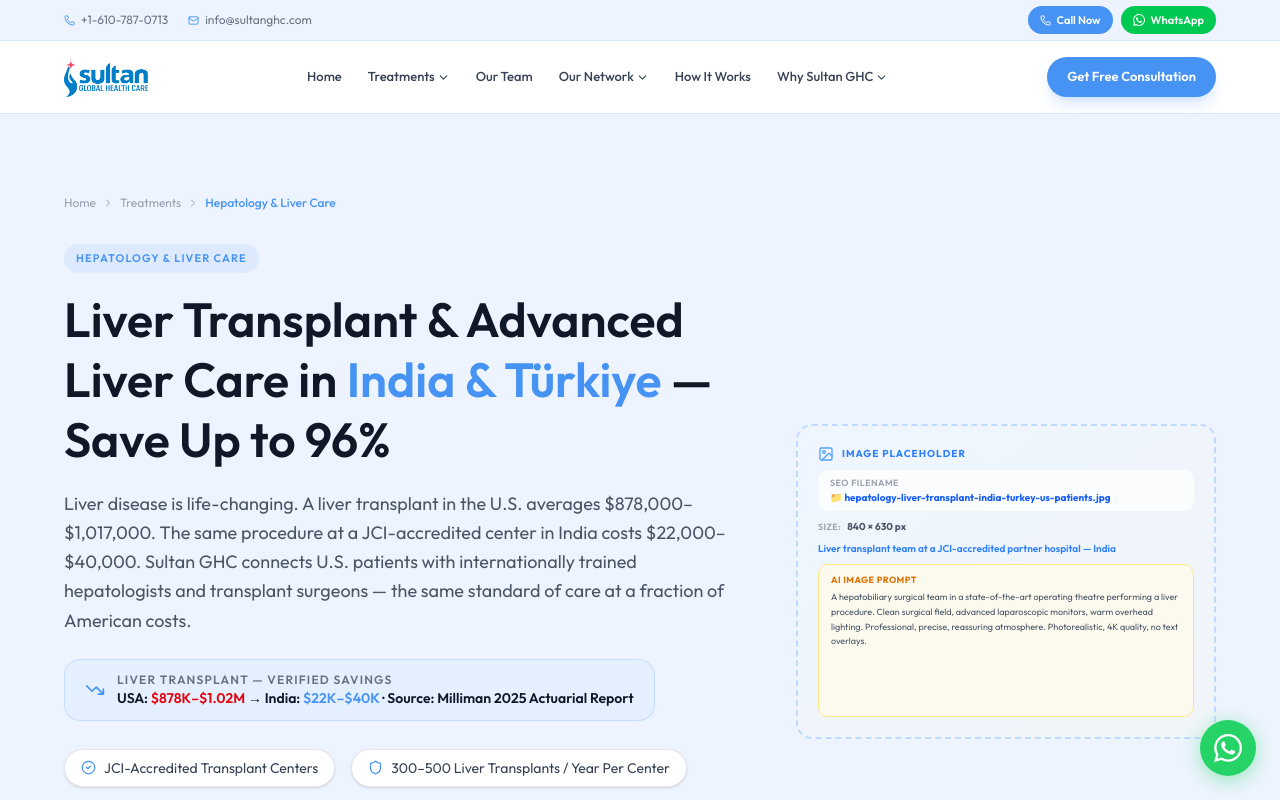
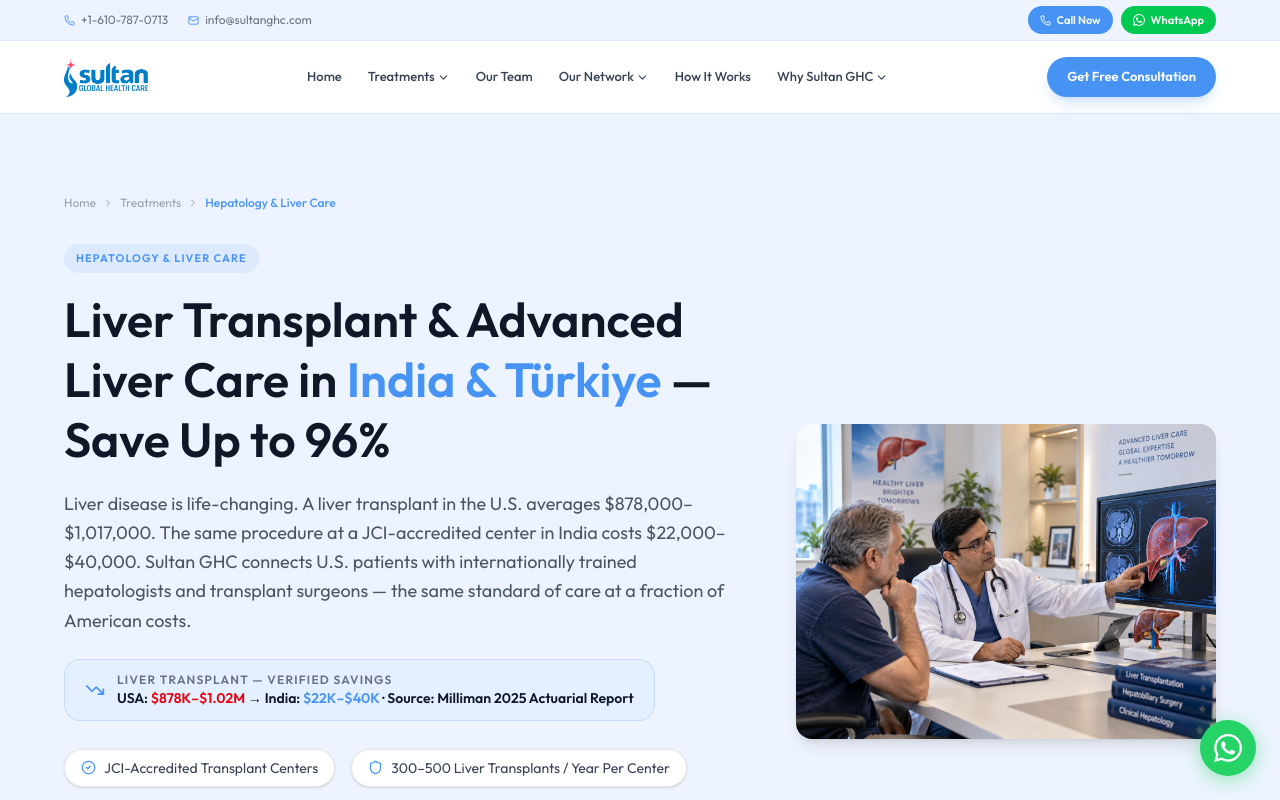
Before and after one commit to sultanglobalhealthcare/sghc-new-website, a Next.js app: page /treatments/hepatology-liver-care in a window 1280 px wide. Shown: the top 800 px of the page. Built offline with nearby package versions, Linux system fonts and the light colour scheme.

Commit message:
feat: link hepatology and pulmonology real images to treatment pages

```diff
--- a/src/app/treatments/hepatology-liver-care/page.jsx
+++ b/src/app/treatments/hepatology-liver-care/page.jsx
@@ -350,14 +350,13 @@
             </div>
 
             <div className="w-full lg:w-[420px] shrink-0">
-              <ImagePlaceholder
-                filename="hepatology-liver-transplant-india-turkey-us-patients.jpg"
-                width={840}
-                height={630}
-                aspectRatio="4/3"
-                label="Liver transplant team at a JCI-accredited partner hospital — India"
-                aiPrompt="A hepatobiliary surgical team in a state-of-the-art operating theatre performing a liver procedure. Clean surgical field, advanced laparoscopic monitors, warm overhead lighting. Professional, precise, reassuring atmosphere. Photorealistic, 4K quality, no text overlays."
-              />
+              <div className="rounded-2xl overflow-hidden shadow-lg aspect-[4/3] relative">
+                <img
+                  src="/hepatology-liver-transplant-india-turkey-us-patients.png"
+                  alt="Liver transplant team at a JCI-accredited partner hospital in India — Sultan GHC"
+                  className="w-full h-full object-cover object-center"
+                />
+              </div>
             </div>
           </div>
         </div>
--- a/src/app/treatments/pulmonology/page.jsx
+++ b/src/app/treatments/pulmonology/page.jsx
@@ -309,12 +309,13 @@
               </div>
             </div>
             <div className="w-full lg:w-[420px] shrink-0">
-              <ImagePlaceholder
-                filename="pulmonology-lung-care-india-turkey-us-patients.jpg"
-                width={840} height={630} aspectRatio="4/3"
-                label="Advanced pulmonology suite — Sultan GHC partner hospital, India"
-                aiPrompt="A pulmonologist reviewing high-resolution CT chest scans on large digital monitors in a modern respiratory medicine suite. Clean, professional, well-lit environment. Photorealistic, 4K quality, no text overlays."
-              />
+              <div className="rounded-2xl overflow-hidden shadow-lg aspect-[4/3] relative">
+                <img
+                  src="/pulmonology-lung-care-india-turkey-us-patients.png"
+                  alt="Advanced pulmonology suite at a Sultan GHC partner hospital in India"
+                  className="w-full h-full object-cover object-center"
+                />
+              </div>
             </div>
           </div>
         </div>
```
Also changed, not shown: public/hepatology-liver-transplant-india-turkey-us-patients.png (added), public/pulmonology-lung-care-india-turkey-us-patients.png (added).
